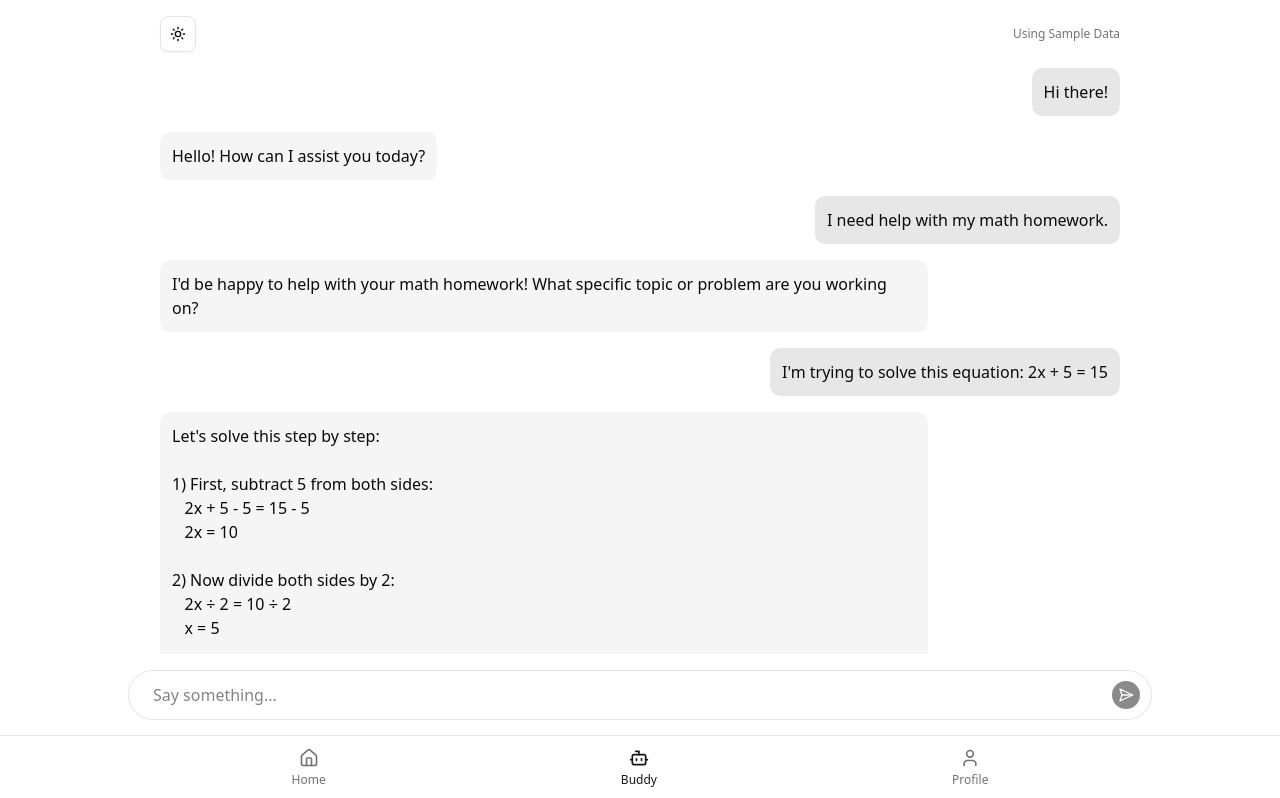
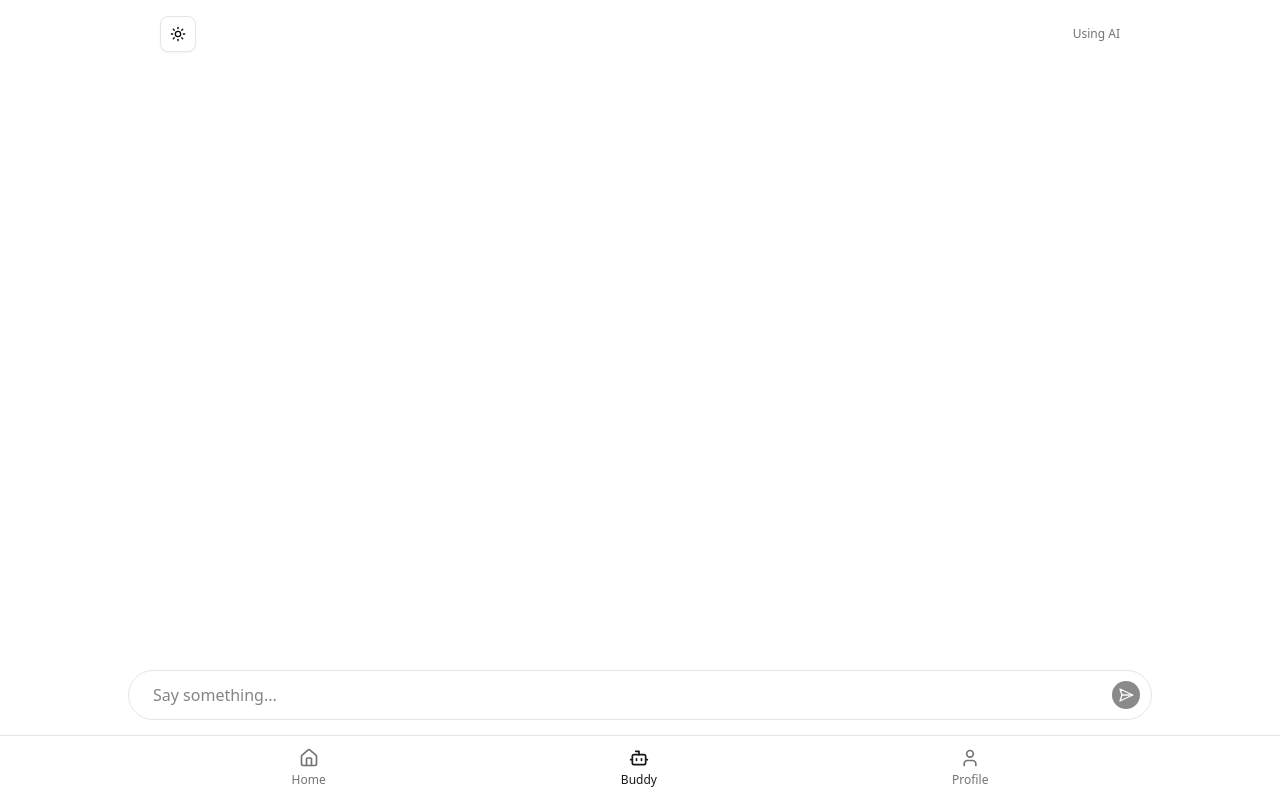
Before and after one commit to Jeffreyyvdb/studybuddy-v0, a Next.js app: page /chat in a window 1280 px wide. Shown: the top 798 px of the page. Built offline with nearby package versions, Linux system fonts and the light colour scheme.

Commit message:
feat: update dependencies, update readme and disable debug mode in chat component

```diff
--- a/src/app/chat/page.tsx
+++ b/src/app/chat/page.tsx
@@ -17,7 +17,7 @@ export default function Chat() {
   } = useChat();
 
   // For debugging with sample messages
-  const [debugMode, setDebugMode] = useState(true);
+  const [debugMode, setDebugMode] = useState(false);
   const messages = debugMode ? sampleMessages : aiMessages;
 
   const onSubmit = (e: FormEvent<HTMLFormElement>) => {
```
Also changed, not shown: 2 other files (tests, documents, lock files or other folders).
